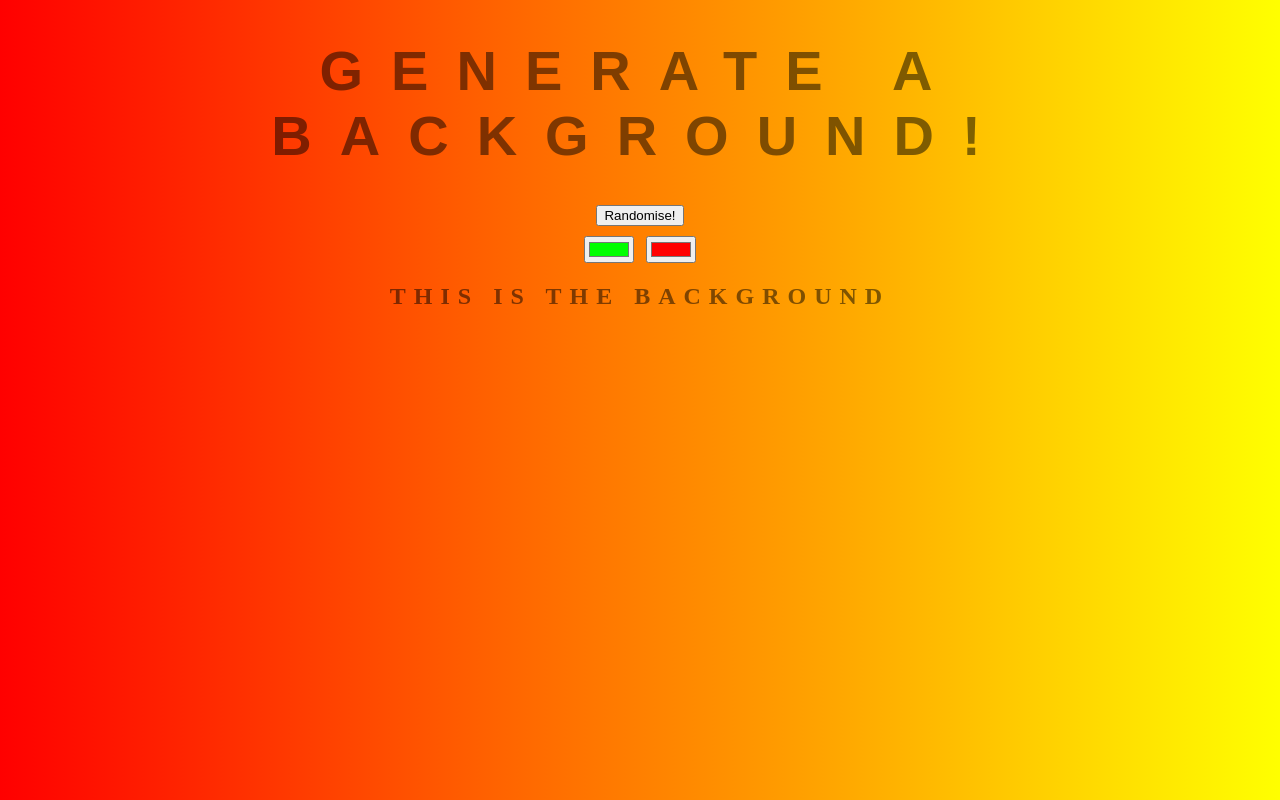
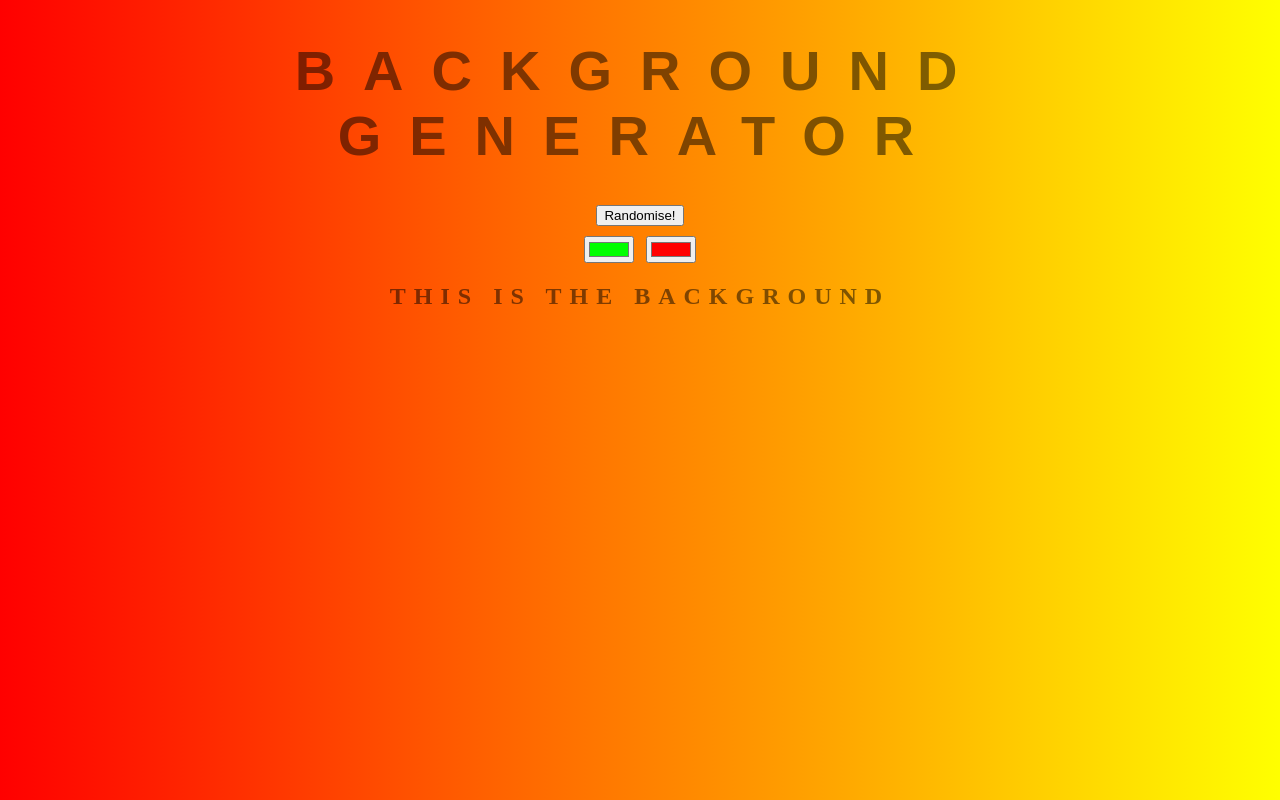
Before and after one commit to Qasiel/background-generator, a plain HTML site: page index.html in a window 1280 px wide. Drawn offline with Linux system fonts and the light colour scheme.

Commit message:
Reverted to original title

```diff
--- a/index.html
+++ b/index.html
@@ -8,7 +8,7 @@
     <title>Cooler Gradient Background</title>
 </head>
 <body id="gradient">
-    <h1>Generate a Background!</h1>
+    <h1>Background Generator</h1>
     <button id="random">Randomise!</button>
     <input type="color" name="colour1" class="colour1" value="#00ff00" id="">
     <input type="color" name="colour2" class="colour2" value="#ff0000" id="">
```
